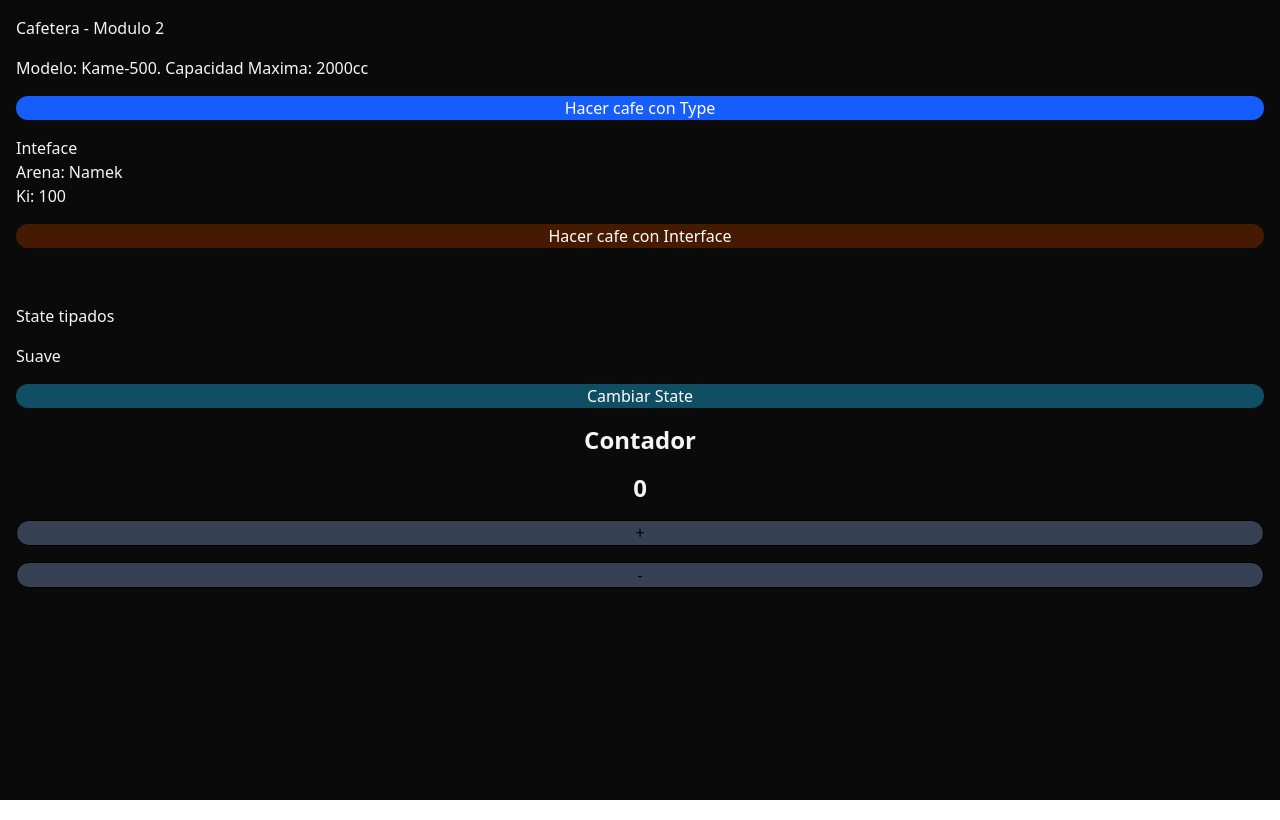
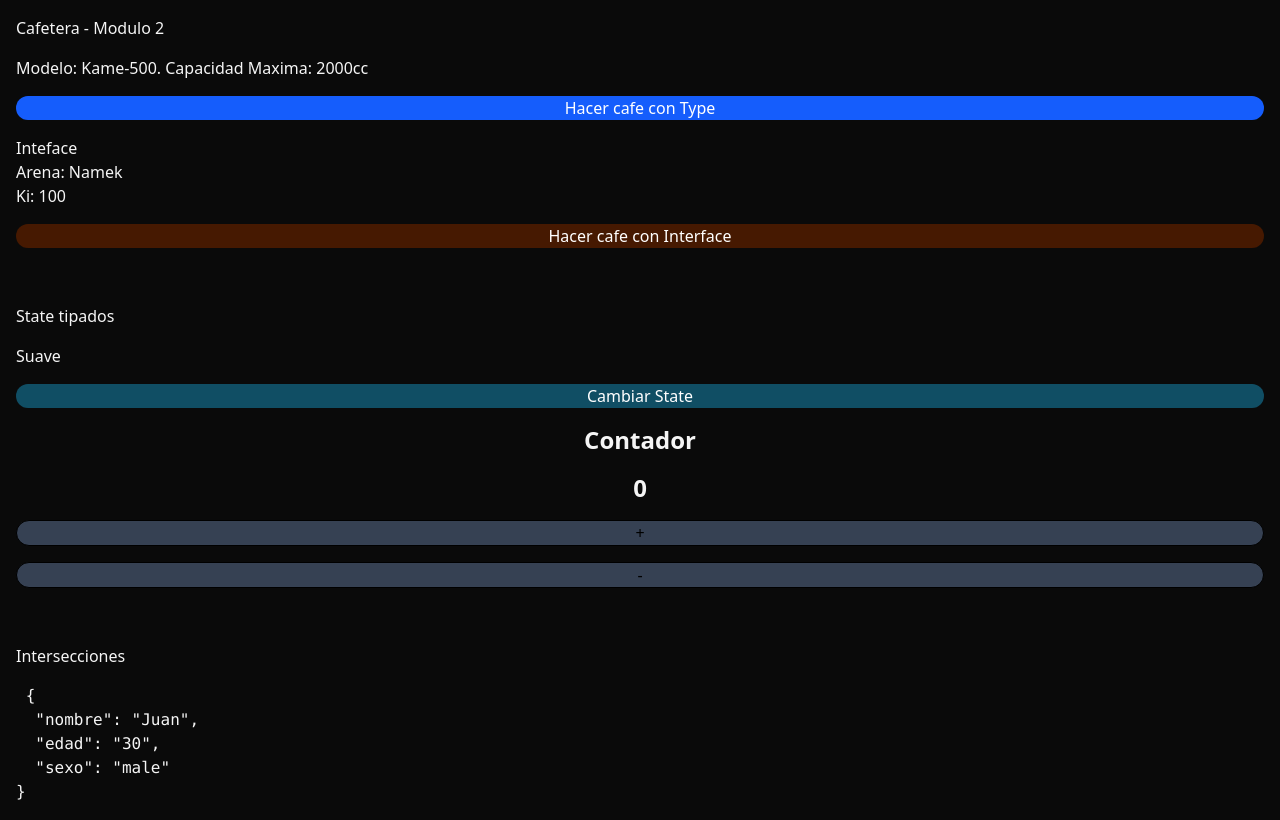
Before and after one commit to vilchevelasquezdev/typescript-react19, a React (Vite) app: page /modulo2 in a window 1280 px wide. Built offline with nearby package versions, Linux system fonts and the light colour scheme.

Commit message:
intersecciones

```diff
--- a/src/pages/Modulo2Page.tsx
+++ b/src/pages/Modulo2Page.tsx
@@ -66,14 +66,13 @@ export const Modulo2Page = ({initial=0,step=1}:ContadorProps) => {
         alert(resultado.mensaje);
     };
     const maquinaCafe:MaquinaCafe ={modelo:"Kame-500",aguaMax:2000};
+// Intersecciones
 
-
-
-
-
-
-
-
+    type A = {nombre:string};
+    type B = {edad:string};
+    type C = {sexo?: "female" | "male"};
+    type Persona = A & B & C;
+    const juanObject :  Persona = {nombre:"Juan",edad:"30", sexo:"male"};
     return (
         <main className="min-h-screen bg-neutral-950 text-neutral-100 flex flex-col p-4 gap-4">
             <p>Cafetera - Modulo 2</p>
@@ -95,6 +94,9 @@ export const Modulo2Page = ({initial=0,step=1}:ContadorProps) => {
             <p className="min-w-1/3 text-center text-2xl font-semibold">{count}</p>
             <button onClick={inc} className="bg-gray-700 text-black rounded-2xl hover:bg-gray-400 border">+</button>
             <button onClick={dec} className="bg-gray-700 text-black rounded-2xl hover:bg-gray-400 border">-</button>
+            <br/>
+            <h2>Intersecciones</h2>
+            <pre> {JSON.stringify(juanObject,null,2)}</pre>
         </main>
     );
 };
```
